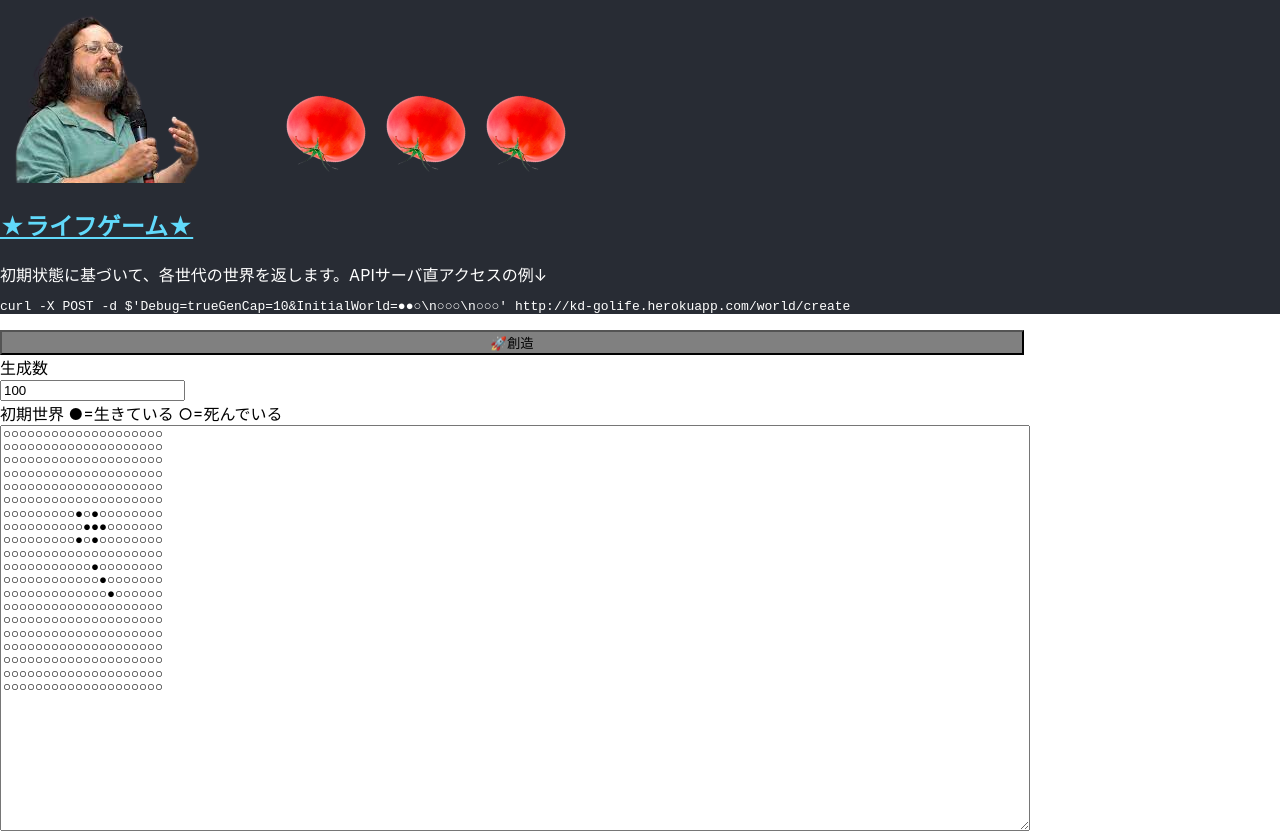
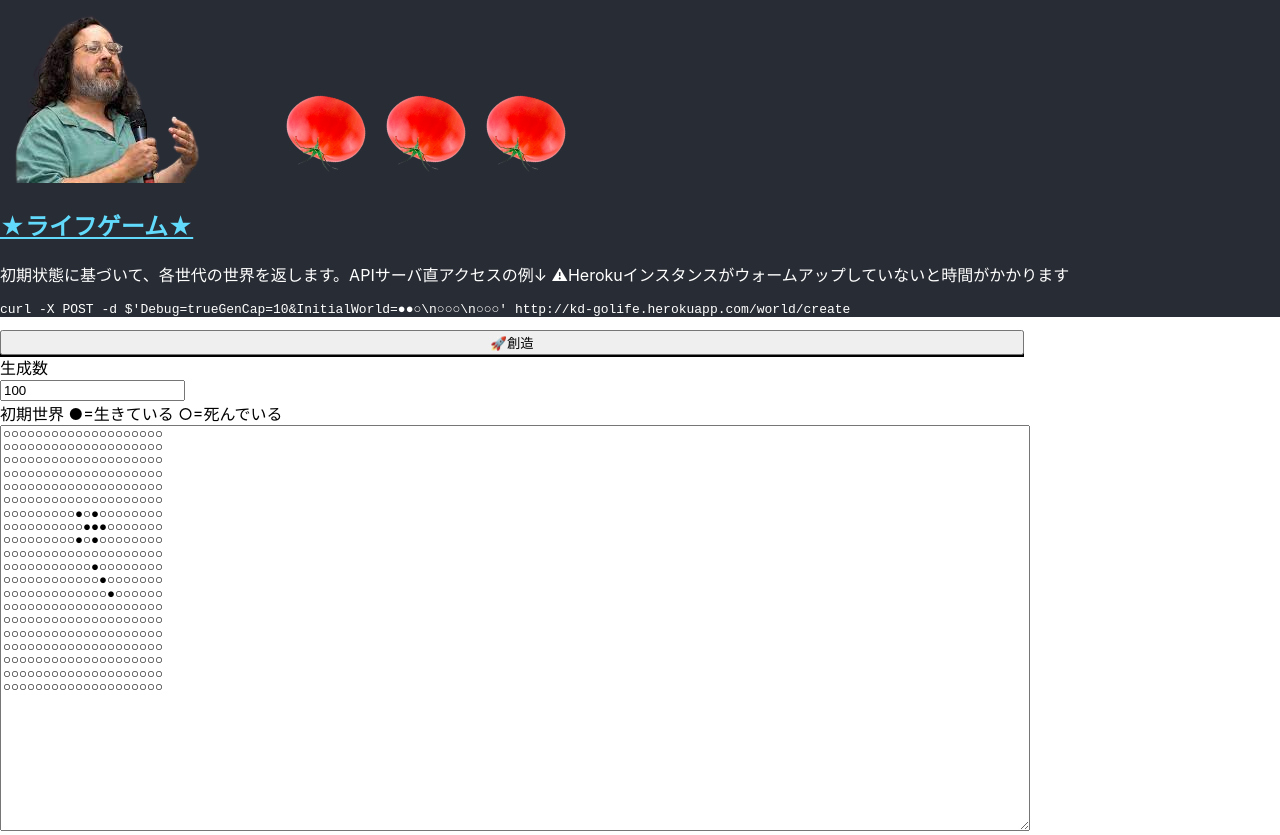
Before and after one commit to kijimaD/golife, a React (Create React App) app in the folder front/: page / in a window 1280 px wide. Built offline with nearby package versions, Linux system fonts and the light colour scheme.

Commit message:
chore: 文言調整

```diff
--- a/front/src/App.css
+++ b/front/src/App.css
@@ -22,11 +22,12 @@
 .App-submit {
   display: block;
   min-width: 80vw;
-  background-color: grey;
+  box-shadow: 0 2px 0 black;
 }
 
 .App-submit:hover {
-  background-color: white;
+  box-shadow: none;
+  transform: translateY(5px);
 }
 
 /* 盤面を正方形に近づける */
--- a/front/src/App.tsx
+++ b/front/src/App.tsx
@@ -76,11 +76,12 @@ function App() {
         </h2>
         <p>
           初期状態に基づいて、各世代の世界を返します。APIサーバ直アクセスの例↓
-          <pre>
-            curl -X POST -d $'Debug=trueGenCap=10&InitialWorld=●●○\n○○○\n○○○'
-            http://kd-golife.herokuapp.com/world/create
-          </pre>
+          ⚠Herokuインスタンスがウォームアップしていないと時間がかかります
         </p>
+        <pre>
+          curl -X POST -d $'Debug=trueGenCap=10&InitialWorld=●●○\n○○○\n○○○'
+          http://kd-golife.herokuapp.com/world/create
+        </pre>
       </header>
 
       <form>
```
